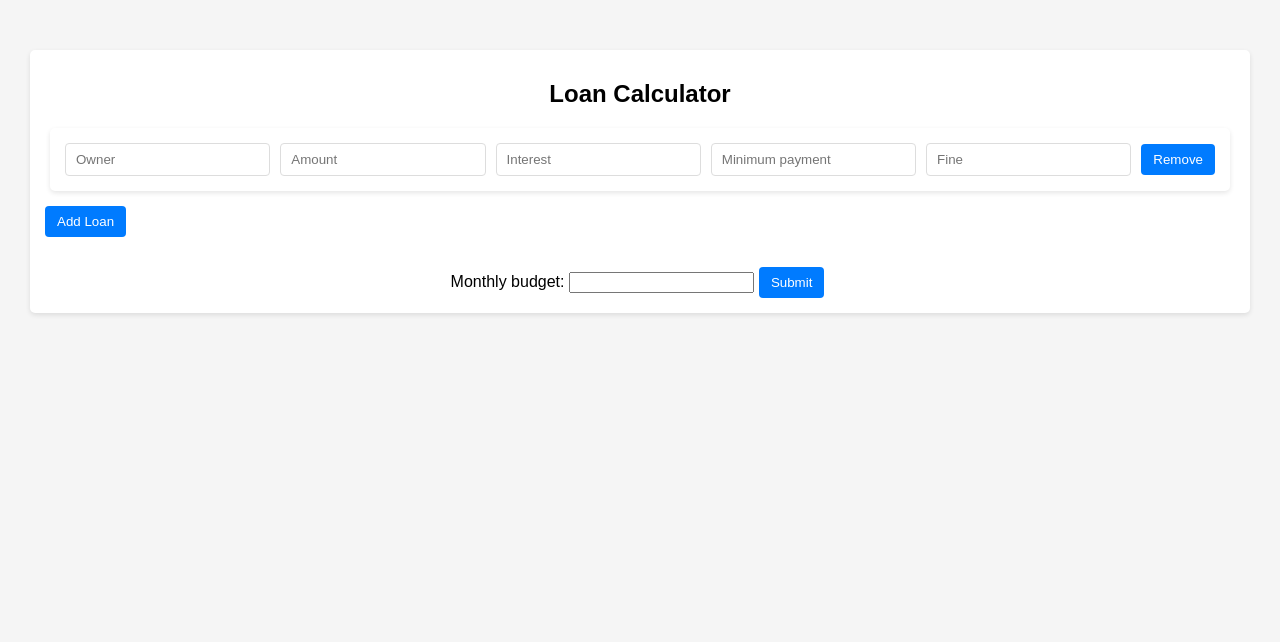
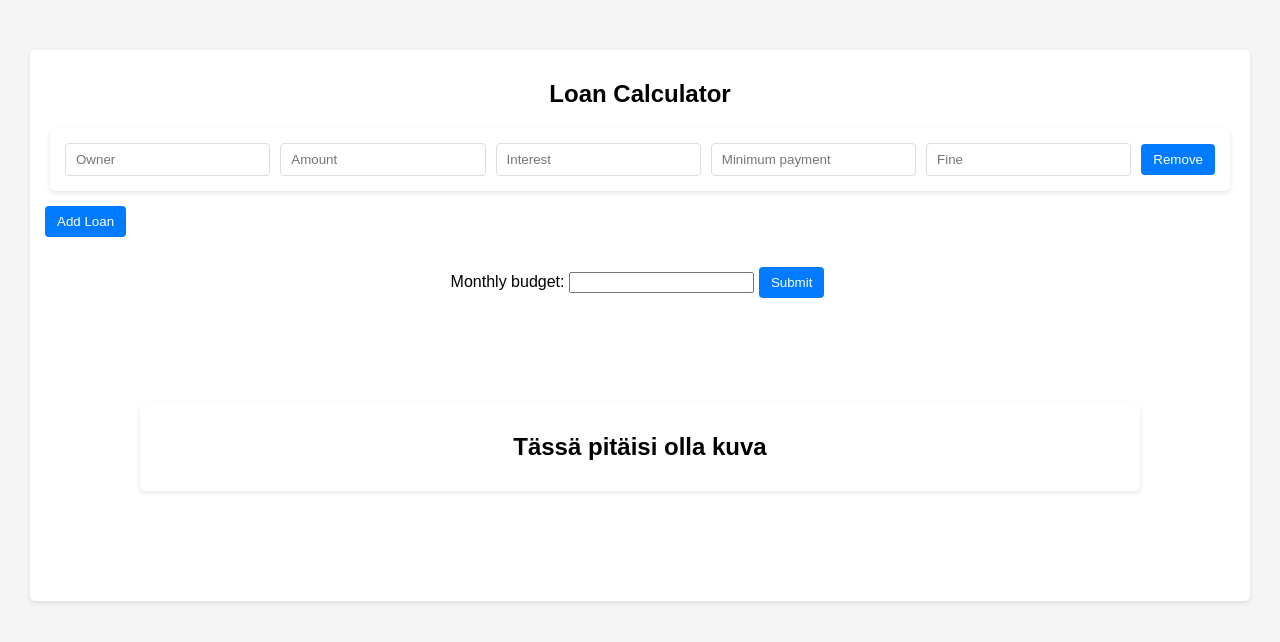
Before and after one commit to nikomast/LoanCalculatorV2, a React (Create React App) app in the folder loan-calculatorv2-frontend/: page / in a window 1280 px wide. Shown: the top 642 px of the page. Built offline with nearby package versions, Linux system fonts and the light colour scheme.

Commit message:
Ei toimi mutta on edistynyt viime commitista

```diff
--- a/loan-calculatorv2-frontend/src/App.css
+++ b/loan-calculatorv2-frontend/src/App.css
@@ -42,3 +42,11 @@ button {
 button:hover {
   background-color: #0056b3;
 }
+
+.frame {
+  background-color: #fff;
+  padding: 10px;
+  margin: 100px;
+  border-radius: 5px;
+  box-shadow: 0 2px 5px rgba(0, 0, 0, 0.1);
+}
--- a/loan-calculatorv2-frontend/src/App.js
+++ b/loan-calculatorv2-frontend/src/App.js
@@ -20,11 +20,14 @@ function App() {
     setLoans(filteredLoans);
   };
 
+  const [imageUrl, setImageUrl] = useState("");
+
   const handleSubmit = () => {
     // When form is submitted, make an API call (for example, using Axios)
     axios.post('http://127.0.0.1:5000/api/calculate', { loans, monthlyPayment })
       .then(response => {
-        // Handle the response here
+        const imgUrl =response.data;
+        window.open(imgUrl, "_blank");
       });
   };
 
@@ -33,7 +36,6 @@ function App() {
     <h2 style={{ textAlign: 'center' }}>Loan Calculator</h2>
       {loans.map((_, idx) => (
         <div key={idx} className="loan-entry">
-          {/* Your input fields here */}
           <input
             type="text"
             placeholder="Owner"
@@ -98,6 +100,9 @@ function App() {
         />
       <button onClick={handleSubmit}>Submit</button>
 </div>
+<div className='frame'>
+<h2 style={{ textAlign: 'center' }}>Tässä pitäisi olla kuva</h2>
+</div>
     </div>
   );
 }
```
Also changed, not shown: 2 other files (tests, documents, lock files or other folders).
